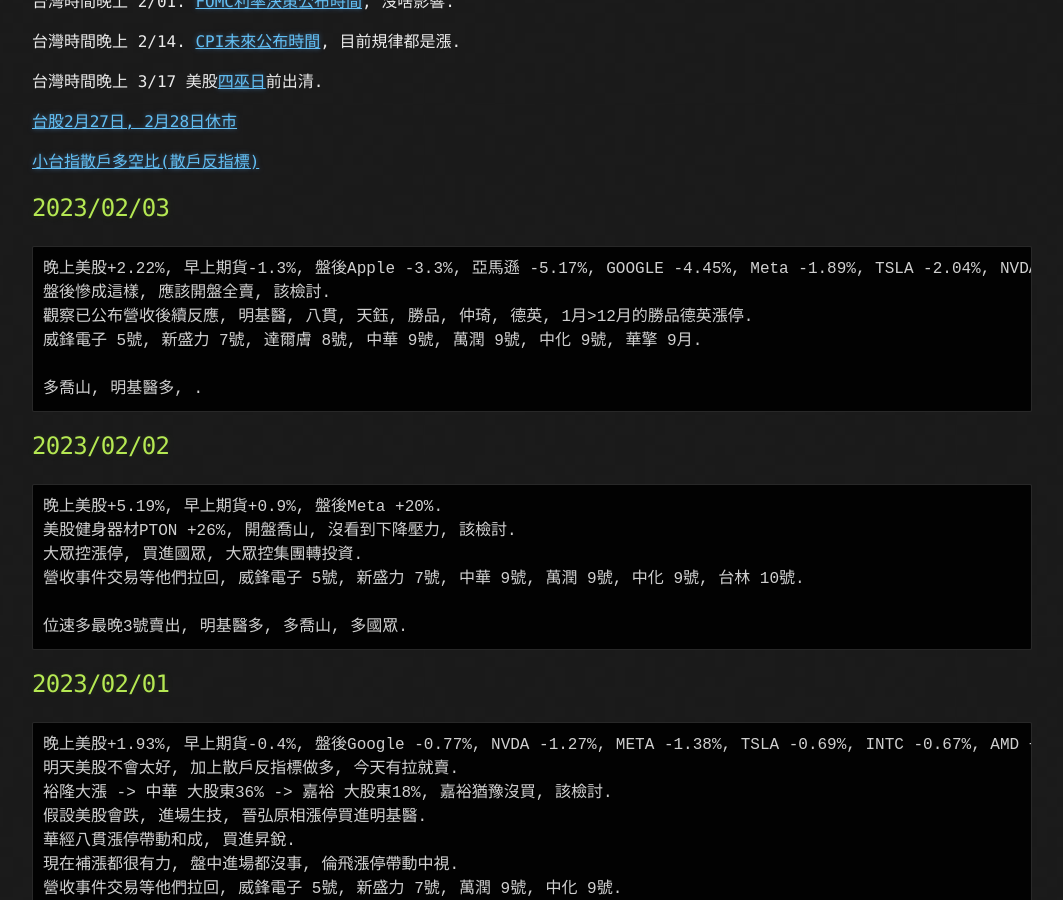
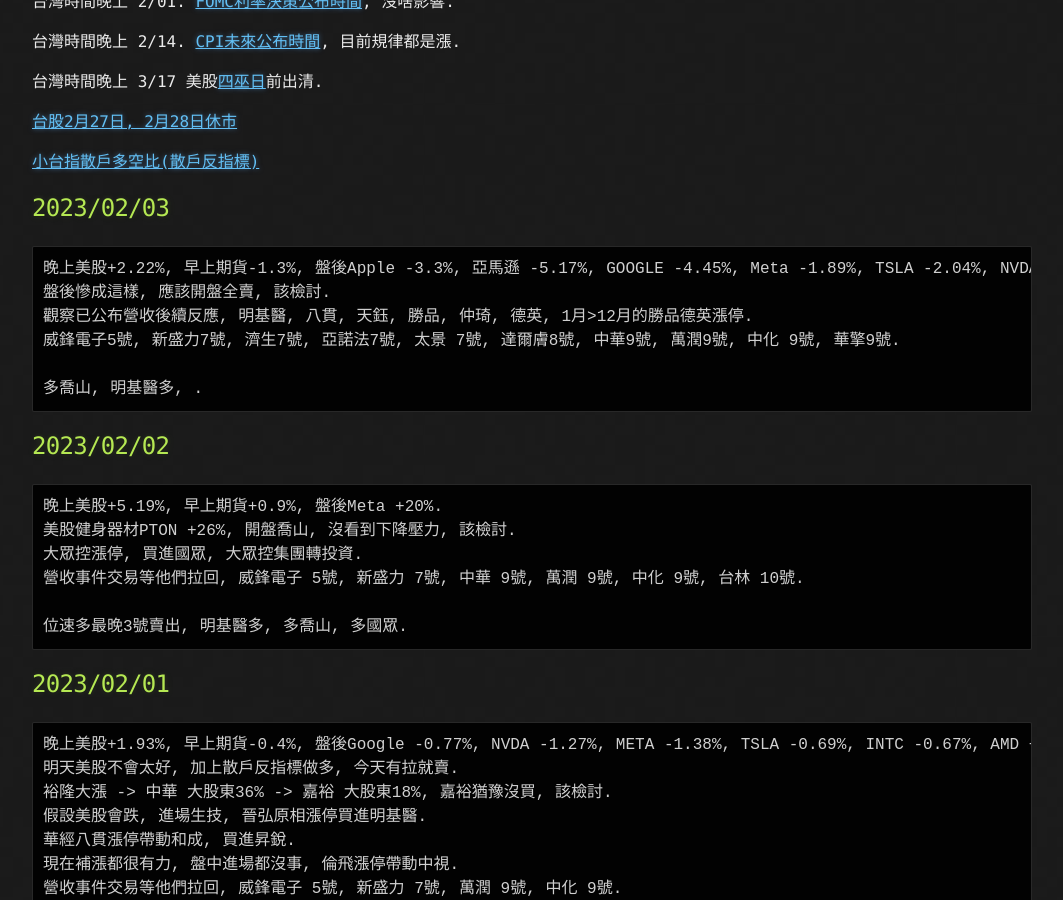
Before and after one commit to lepg5487/Stock_God, a Jekyll site: the page built from index.md, in a window 1280 px wide and 900 px high, scrolled down 428 px. Shown: the whole window, without its empty margins (108-1171 px from the left). Built offline with Jekyll 4.4.1, drawn with Linux system fonts in a browser that asks for light colours; our own code applies the rules of GitHub Pages for plain Markdown files.

Commit message:
Update index.md

````diff
--- a/index.md
+++ b/index.md
@@ -25,7 +25,7 @@
 晚上美股+2.22%, 早上期貨-1.3%, 盤後Apple -3.3%, 亞馬遜 -5.17%, GOOGLE -4.45%, Meta -1.89%, TSLA -2.04%, NVDA -2.11%.
 盤後慘成這樣, 應該開盤全賣, 該檢討.
 觀察已公布營收後續反應, 明基醫, 八貫, 天鈺, 勝品, 仲琦, 德英, 1月>12月的勝品德英漲停.
-威鋒電子 5號, 新盛力 7號, 達爾膚 8號, 中華 9號, 萬潤 9號, 中化 9號, 華擎 9月.
+威鋒電子5號, 新盛力7號, 濟生7號, 亞諾法7號, 太景 7號, 達爾膚8號, 中華9號, 萬潤9號, 中化 9號, 華擎9號.
 
 多喬山, 明基醫多, .
 ```
````
